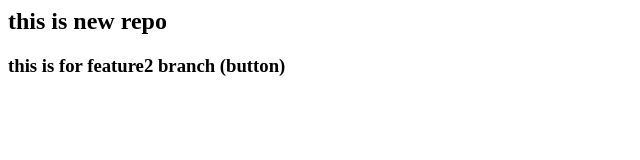
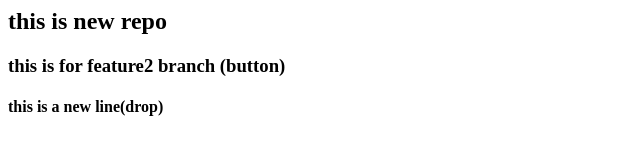
Before and after one commit to Tejaspatil2212/localrepo, a plain HTML site: page index.html in a window 1280 px wide. Shown: the whole page, without its empty margins (0-640 px from the left). Drawn offline with Linux system fonts and the light colour scheme.

Commit message:
add button drop

```diff
--- a/index.html
+++ b/index.html
@@ -1,2 +1,3 @@
 <h2>this is new repo</h2>
 <h3>this is for feature2 branch (button)</h3>
+<h4> this is a new line(drop)</h4>
```
